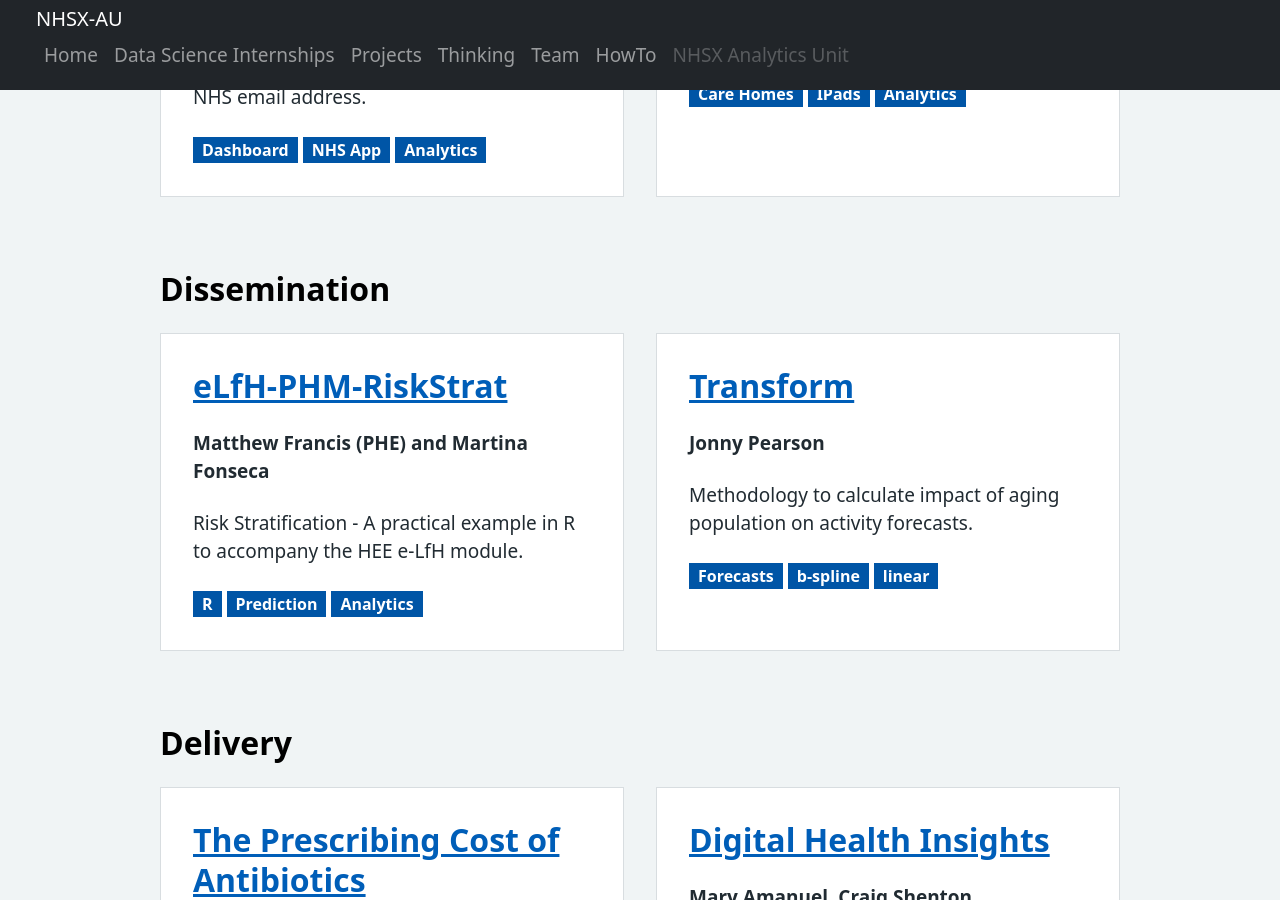
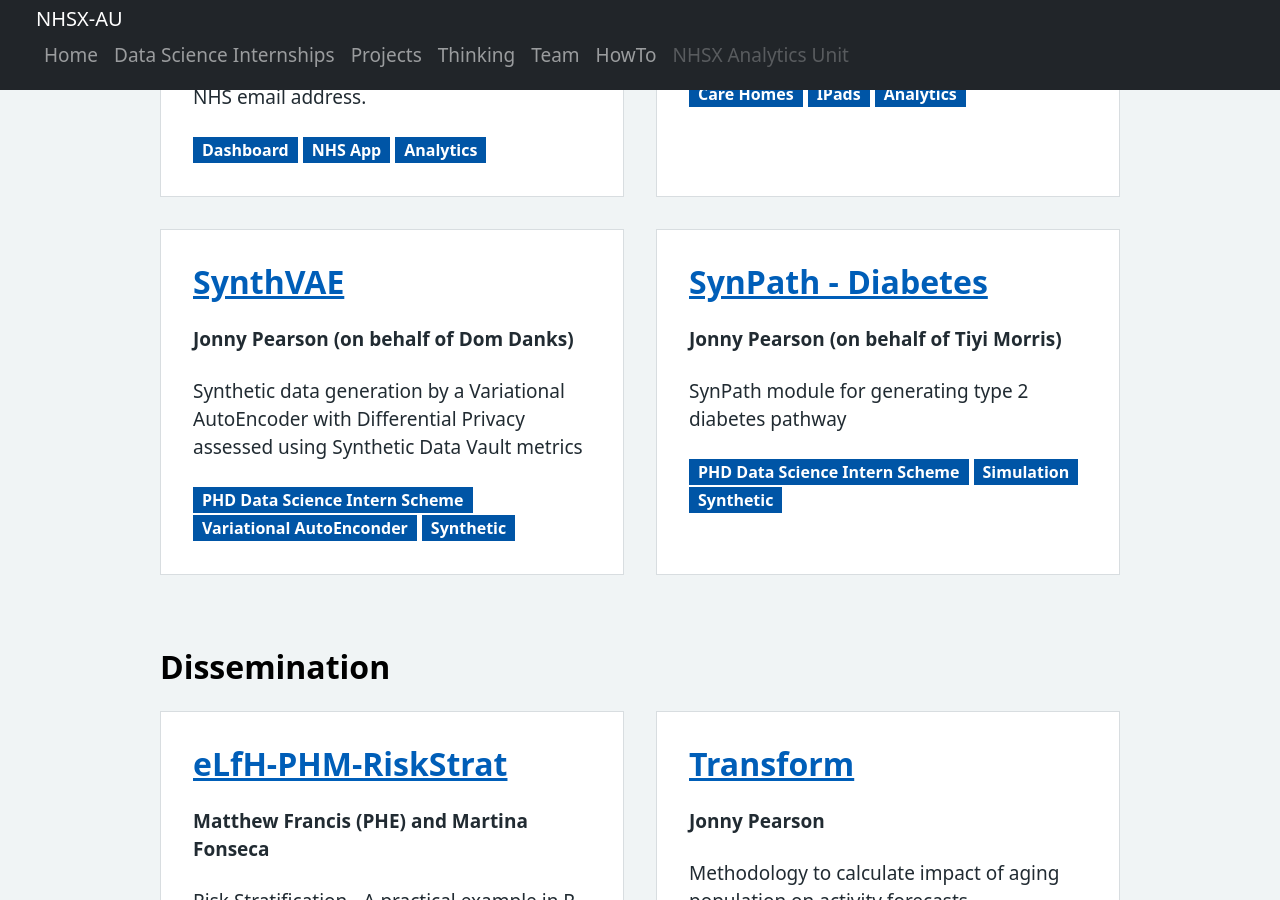
Before and after one commit to nhsx/AnalyticsUnit, a Jekyll site: the page built from projects.md, in a window 1280 px wide and 900 px high, scrolled down 1297 px. Built offline with Jekyll 4.4.1, drawn with Linux system fonts in a browser that asks for light colours.

Commit message:
Addition of SynthVAE and SynPath_Diabetes to Projs

```diff
--- a/_data/project.yml
+++ b/_data/project.yml
@@ -87,3 +87,21 @@
   badge3: Python
   description: Displaying statistics on NHS and NHSX-affiliated publications on Pubmed.
   author: Martina Fonseca
+
+- title: SynthVAE
+  link: https://nhsx.github.io/nhsx-publications/
+  stage: Complete
+  badge1: PHD Data Science Intern Scheme
+  badge2: Variational AutoEnconder
+  badge3: Synthetic
+  description: Synthetic data generation by a Variational AutoEncoder with Differential Privacy assessed using Synthetic Data Vault metrics
+  author: Jonny Pearson (on behalf of Dom Danks)
+
+- title: SynPath - Diabetes
+  link: https://github.com/nhsx/SynPath_Diabetes
+  stage: Complete
+  badge1: PHD Data Science Intern Scheme
+  badge2: Simulation
+  badge3: Synthetic
+  description: SynPath module for generating type 2 diabetes pathway
+  author: Jonny Pearson (on behalf of Tiyi Morris)
```
Also changed, not shown: howto.md (+0 -1 lines).
